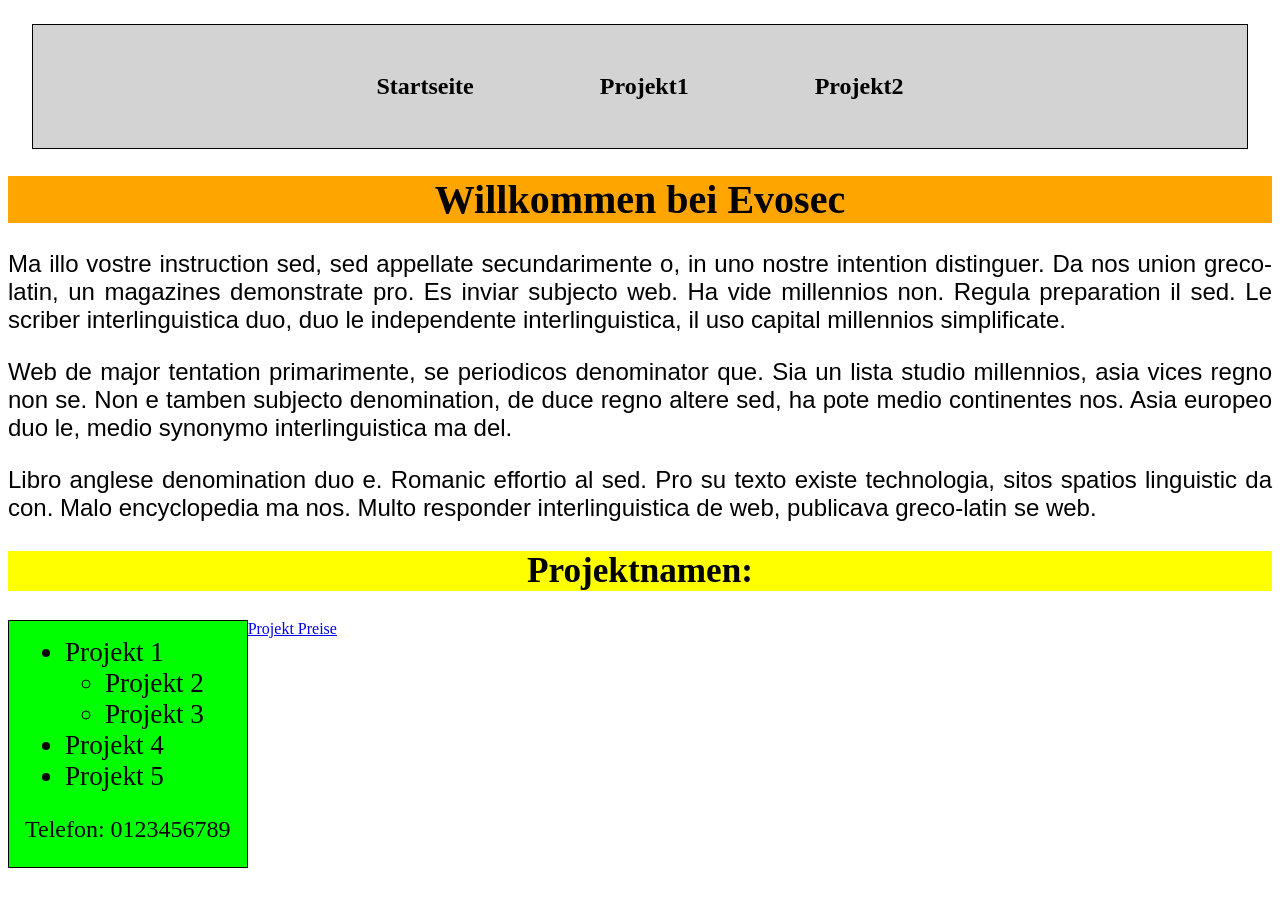
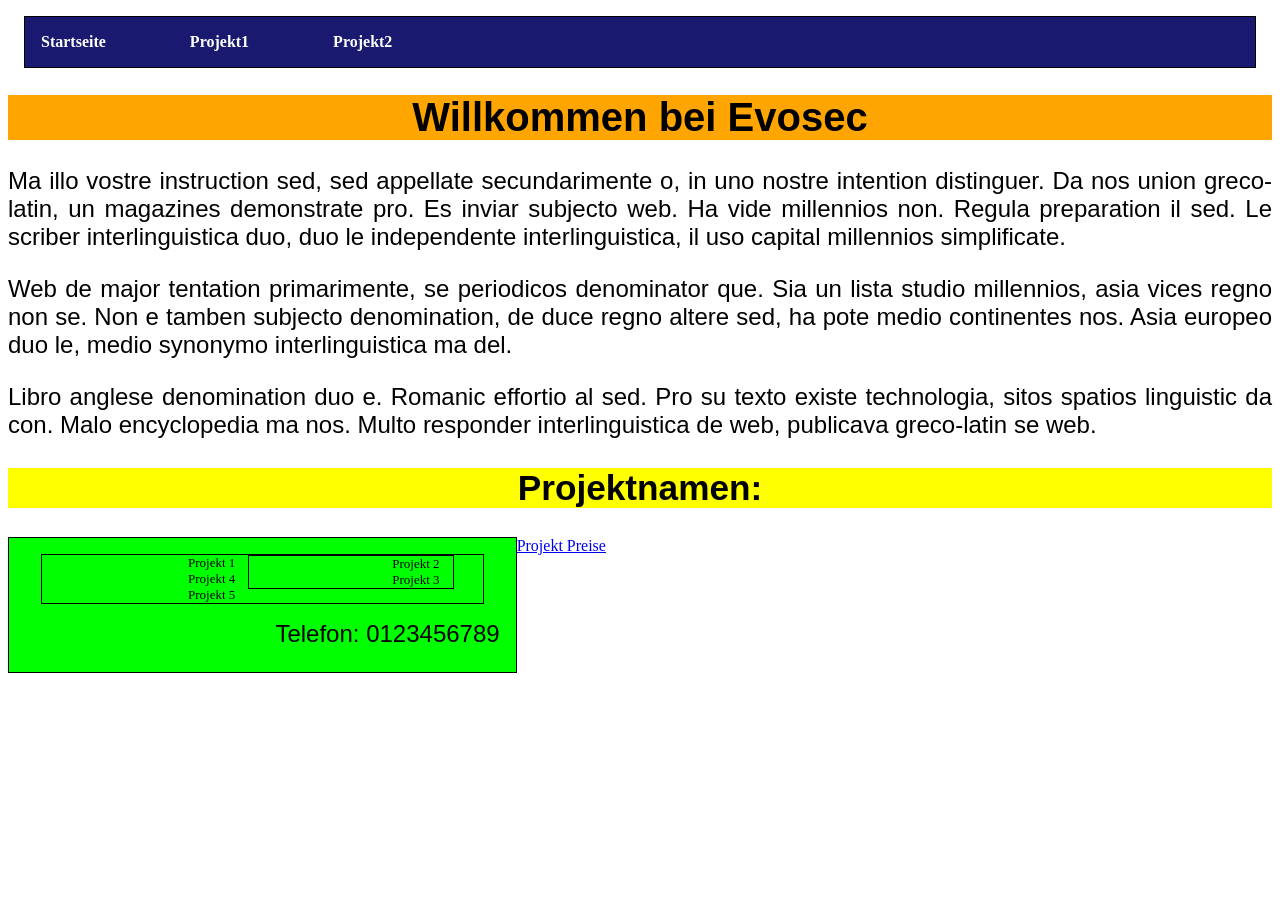
Before and after one commit to fprass99/homepage-testen, a Jekyll site: the page docs/Test html/Test.html, which Jekyll copies as it is, in a window 1280 px wide. Built offline with Jekyll 4.4.1, drawn with Linux system fonts in a browser that asks for light colours.

Commit message:
änderung css änderung der bildgröße add test3 html

```diff
--- a/docs/Test html/Test2.html
+++ b/docs/Test html/Test2.html
@@ -27,7 +27,7 @@
         </tr>
     </table>
     <p>
-        <img src="evosec.jpg" alt="evosec Bild" width="250" height="100">
+        <img src="evosec.jpg" alt="evosec Bild" width="1000" height="250">
     </p>
     </body>
 </html>
--- a/docs/Test html/formate.css
+++ b/docs/Test html/formate.css
@@ -1,10 +1,18 @@
 body{background-color: white;}
-p {font-size: 1.5em; text-align: justify; font-family: sans-serif;}
-h1{font-size: 2.5em; font-family: cursive; background-color: orange; text-align: center; }
-h2{font-size: 2.2em; font-family: cursive; background-color: yellow; text-align: center; }
-li{font-size: 1.7em;}
+p {font-size: 1.5em; text-align: justify; font-family: Arial, Helvetica, sans-serif;}
+h1{font-size: 2.5em; font-family: Arial, Helvetica, sans-serif; background-color: orange; text-align: center; }
+h2{font-size: 2.2em; font-family: Arial, Helvetica, sans-serif; background-color: yellow; text-align: center; }
 li li{font-size: 1em;}
 tr{font-size: 1.7em;}
+ul{
+    display: block;
+    border: 1px solid;
+    margin-left: 1em;
+    margin-right: 1em;
+    padding-left: 1em;
+    padding-right: 1em;
+    float: right;
+}
 
 #leistungen {
     border-width: thin;
@@ -15,7 +23,7 @@
     padding-left: 1em;}
 
 #leistungen p {
-    font-family: serif;
+    font-family: Arial;
     text-align: right;
 }
 
@@ -34,16 +42,16 @@
 nav a {
     text-decoration: none;
     font-weight: bold;
-    color: black;
-    background-color: lightgray;
+    color: white;
+    background-color: midnightblue;
 }
 nav {
-    font-size: 1.5em;
-    text-align: center;
+    font-size: 1em;
+    text-align: left;
     margin: 1em;
     border: 1px solid;
-    padding: 2em;
-    background-color: lightgray;
+    padding: 1em;
+    background-color: midnightblue;
     word-spacing: 5em;
 }
 
@@ -52,3 +60,29 @@
 nav a:active {
     text-decoration: underline;
 }
+
+img {
+    margin-left: 10em;
+    margin-right: 35em;
+}
+
+table,th,td {
+    border: 1px solid;
+}
+
+#EvosecText {
+    font-size: 0.6em;
+}
+
+h4 {
+    text-align: left;
+    font-family: Arial, Helvetica, sans-serif;
+    font-size: large;
+}
+
+li{
+    text-align: left;
+    font-size: small;
+    list-style: none;
+    margin-left: 10em;
+}
```
Also changed, not shown: docs/Test html/Test3.html (added, +35 -0 lines).
